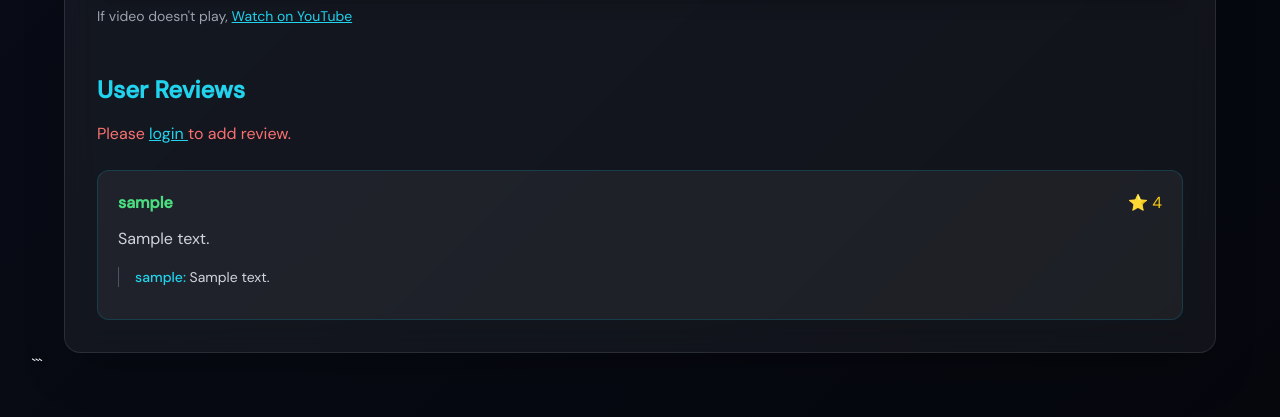
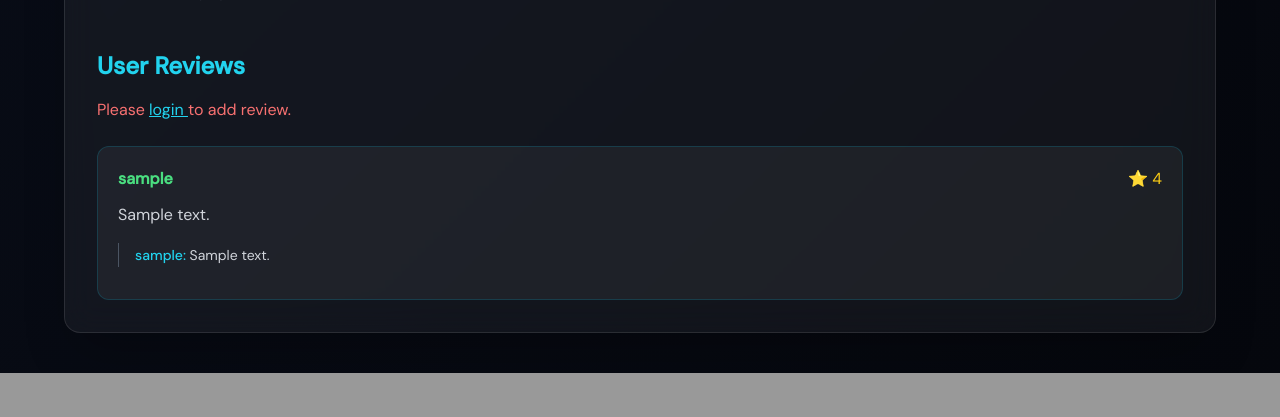
Before and after one commit to piyushsurve/MovieRecommendation, a Django app: template templates/movie_detail.html in a window 1280 px wide. Shown: the part 1377-1794 px from the top of the page. After the commit the page ends 1750 px from the top, so only its background shows below. Run offline with Django 3.2, Linux system fonts and the light colour scheme; the template is opened without the code that fills it: most values are stand-ins (such as "Sample title", 1, 10 or a date in 2020); some libraries are stand-ins or nearby versions.

Commit message:
Update movie_detail.html

````diff
--- a/templates/movie_detail.html
+++ b/templates/movie_detail.html
@@ -1,4 +1,4 @@
-```html id="q7m3kn"
+
 <!DOCTYPE html>
 <html lang="en">
 <head>
@@ -753,4 +753,3 @@
 
 </body>
 </html>
-```
````
